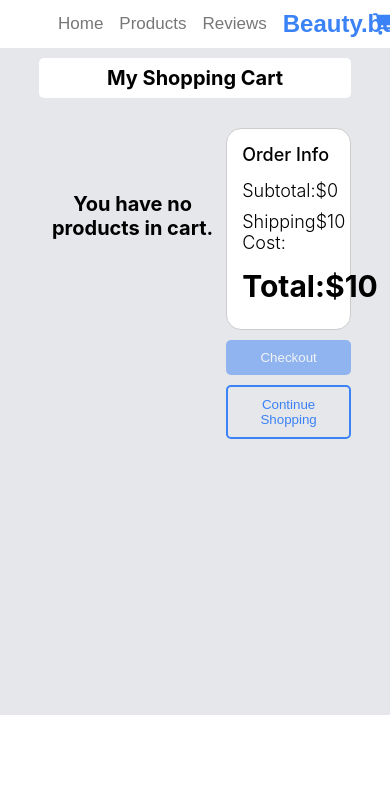
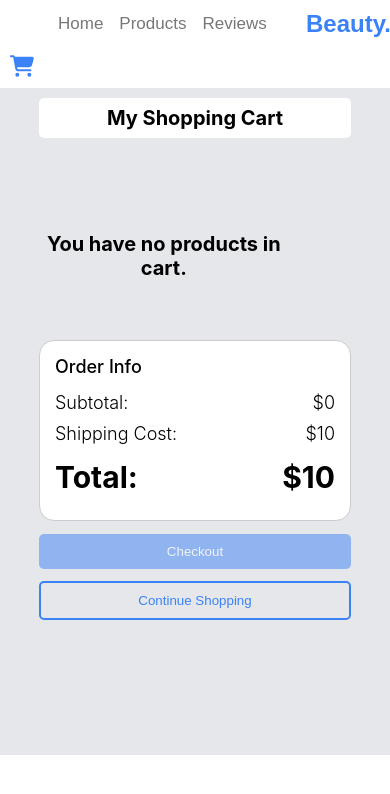
Before and after one commit to MinhKhang8803/shopping-store, a React (Create React App) app in the folder shoping-store/: page /cart in a window 390 px wide. Shown: the top 794 px of the page. Built offline with nearby package versions, Linux system fonts and the light colour scheme.

Commit message:
some responsive

```diff
--- a/shoping-store/src/styles/cart.js
+++ b/shoping-store/src/styles/cart.js
@@ -25,6 +25,9 @@ export const InnerContainer = styled.div`
   width: 80%;
   display: flex;
   justify-content: center;
+  @media (max-width: 768px) {
+    flex-direction: column;
+  }
 `;
 export const ProductDetailContainer = styled.div`
   display: flex;
@@ -34,6 +37,10 @@ export const ProductDetailContainer = styled.div`
   border-radius: 5px;
   width: 140%;
   height: 25vh;
+  @media (max-width: 768px) {
+    flex-direction: column;
+    height: auto;
+  }
 `;
 export const CartContainer = styled.div`
   width: 80%;
@@ -46,6 +53,10 @@ export const CheckoutContainer = styled.div`
   display: flex;
   flex-direction: column;
   justify-content: space-between;
+  @media (max-width: 768px) {
+    width: 100%;
+    margin-top: 20px;
+  }
 `;
 export const ProductInfo = styled.div`
   display: flex;
--- a/shoping-store/src/styles/header.js
+++ b/shoping-store/src/styles/header.js
@@ -13,6 +13,7 @@ export const HeaderWrapper = styled.div`
   justify-content: space-between;
   padding: 10px;
   gap: 1rem;
+  flex-wrap: wrap;
 `;
 
 export const Nav = styled.div`
@@ -66,6 +67,9 @@ export const CartLink = styled(Link)`
   justify-content: flex-end;
   margin-right: 3rem;
   gap: 7rem;
+  @media (max-width: 768px) {
+    justify-content: flex-start;
+  }
 `;
 
 export const StyledCartIcon = styled(FaCartShopping)`
@@ -76,8 +80,8 @@ export const StyledCartIcon = styled(FaCartShopping)`
 
 export const CartItemCount = styled.span`
   position: absolute;
-  top: 50%; /* Adjust the vertical positioning */
-  right: 50%; /* Adjust the horizontal positioning */
+  top: 50%;
+  right: 50%;
   transform: translate(50%, -50%);
   background-color: red;
   color: white;
```
